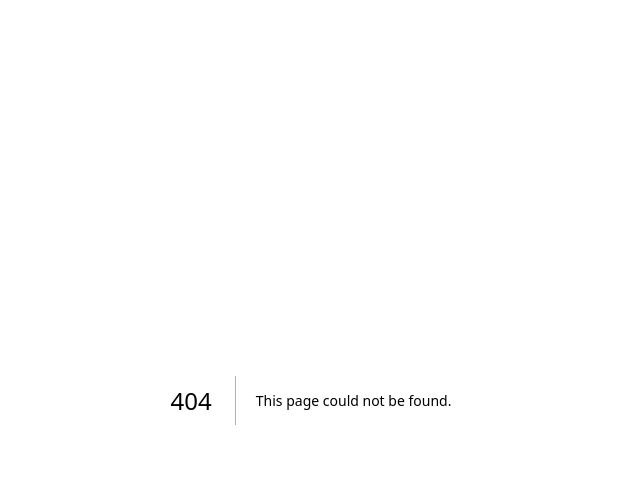
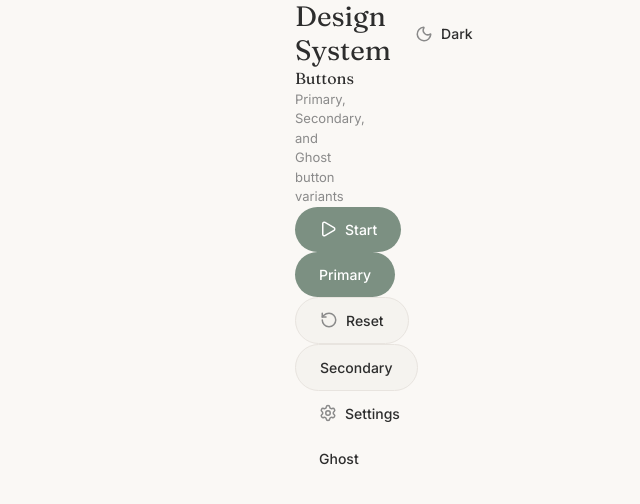
Before and after one commit to fer2d2/pomodoro-demo-ccode, a Next.js app: page /design-system in a window 1280 px wide. Before the commit this address had no page. Shown: the top 504 px of the page, without its empty margins (329-969 px from the left). Built offline with nearby package versions, Linux system fonts and the light colour scheme.

Commit message:
feat: add /design-system showcase page with button variants
Co-Authored-By: Claude Opus 4.6 <noreply@anthropic.com>

```diff
--- /dev/null
+++ b/src/app/design-system/page.tsx
@@ -0,0 +1,42 @@
+"use client";
+
+import { Button } from "@/components/Button";
+import { useTheme } from "@/hooks/useTheme";
+import { Play, RotateCcw, Settings, Moon, Sun } from "lucide-react";
+
+export default function DesignSystemPage() {
+  const { theme, toggle } = useTheme();
+
+  return (
+    <main className="min-h-screen bg-bg-page px-spacing-xl py-spacing-3xl font-body">
+      <div className="mx-auto max-w-2xl">
+        <div className="mb-spacing-3xl flex items-center justify-between">
+          <h1 className="font-display text-3xl text-text-primary">
+            Design System
+          </h1>
+          <Button variant="ghost" icon={theme === "dark" ? Sun : Moon} onClick={toggle}>
+            {theme === "dark" ? "Light" : "Dark"}
+          </Button>
+        </div>
+
+        <section>
+          <h2 className="mb-spacing-sm font-display text-xl text-text-primary">
+            Buttons
+          </h2>
+          <p className="mb-spacing-lg text-md text-text-secondary">
+            Primary, Secondary, and Ghost button variants
+          </p>
+
+          <div className="flex flex-wrap gap-spacing-lg">
+            <Button icon={Play}>Start</Button>
+            <Button>Primary</Button>
+            <Button variant="secondary" icon={RotateCcw}>Reset</Button>
+            <Button variant="secondary">Secondary</Button>
+            <Button variant="ghost" icon={Settings}>Settings</Button>
+            <Button variant="ghost">Ghost</Button>
+          </div>
+        </section>
+      </div>
+    </main>
+  );
+}
```
